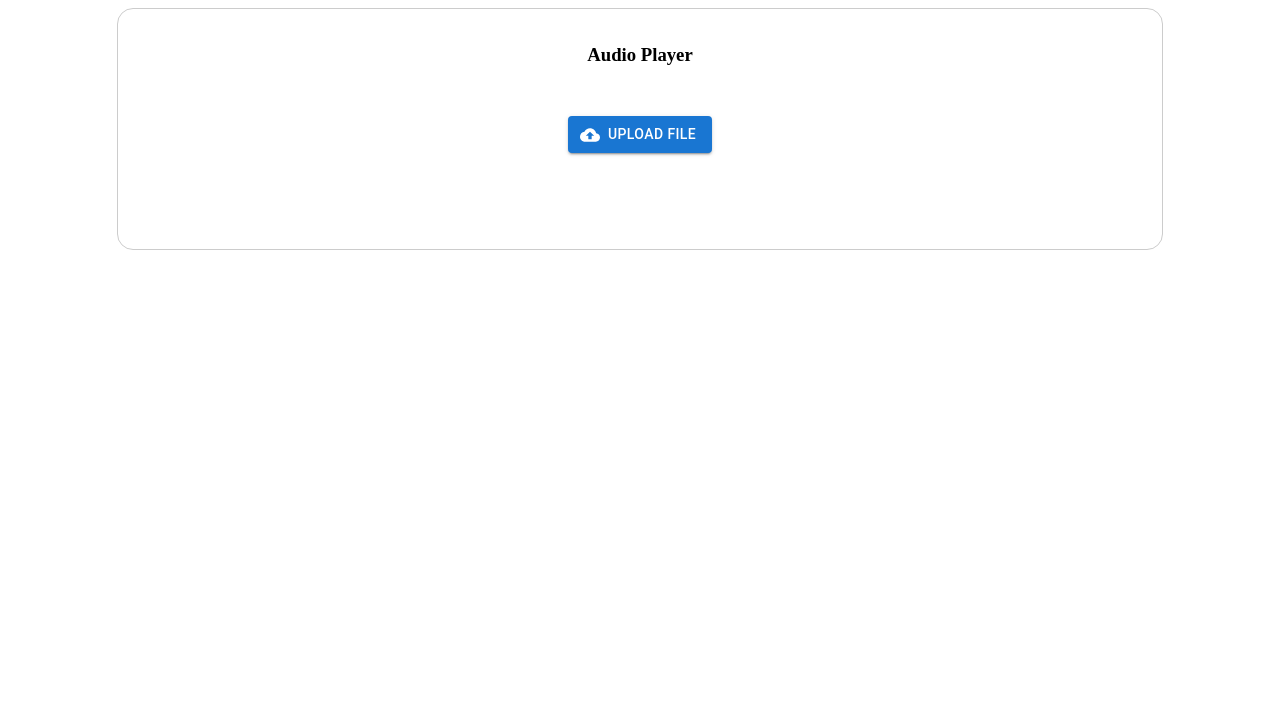
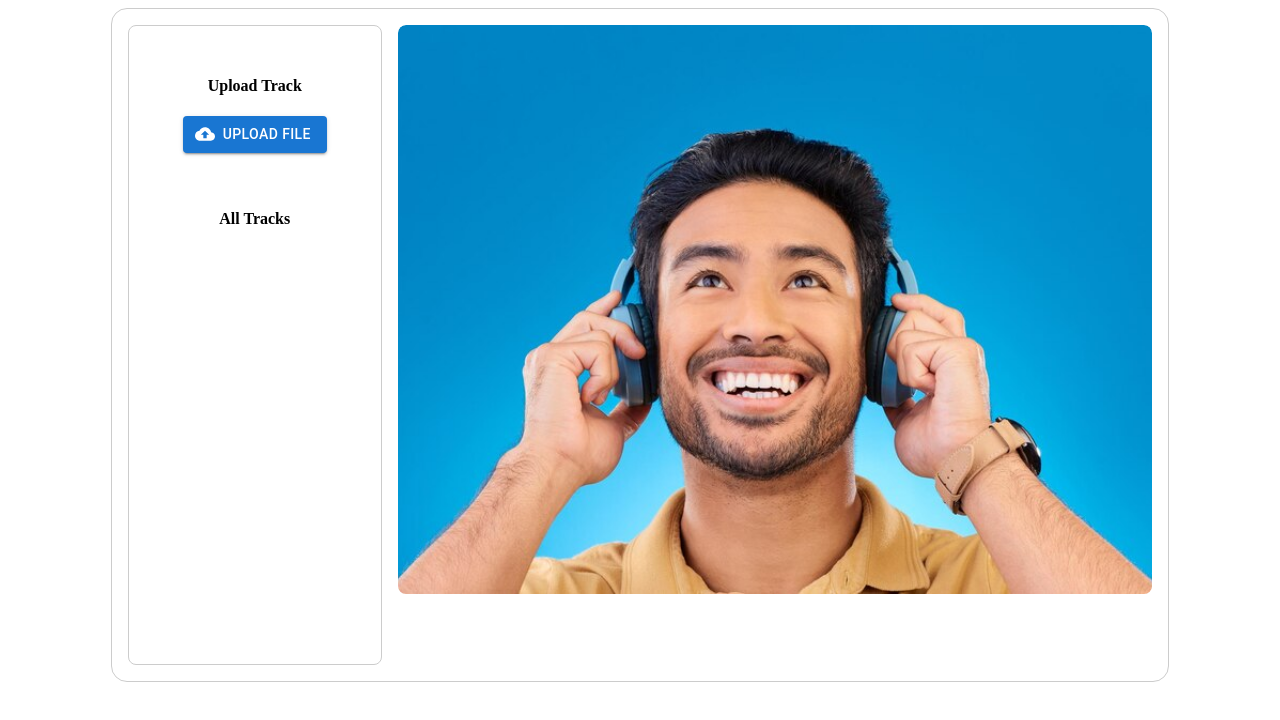
Before and after one commit to Subham7769/Player-IoTReady-, a React (Create React App) app: page / in a window 1280 px wide. Shown: the top 720 px of the page. Built offline with nearby package versions, Linux system fonts and the light colour scheme.

Commit message:
updated code

```diff
--- a/src/Components/Player/Player.css
+++ b/src/Components/Player/Player.css
@@ -1,24 +1,69 @@
-.player{
-display: flex;
-flex-direction: column;
-justify-content: center;
-align-items: center;
-gap: 2rem;
-border: 1px solid #ccc;
-border-radius: 1rem;
-padding: 1rem;
-width: 80%;
-}
-.uploadSection{
-}
-.listSection{
-    width: 100%;
+.playerBody {
     display: flex;
     justify-content: center;
+    gap: 1rem;
+    border: 1px solid #ccc;
+    border-radius: 1rem;
+    padding: 1rem;
+    width: 80vw;
+    height: 80vh;
 }
 
-.playlistTile{
+.trackSection {
+    flex: 0.25;
     display: flex;
     flex-direction: column;
+    justify-content: center;
+    border: 1px solid #ccc;
+    border-radius: 0.5rem;
+}
 
+.uploadSection {
+    flex: 0.25;
+    display: flex;
+    flex-direction: column;
+    justify-content: center;
+    align-items: center;
 }
+
+.listSection {
+    flex: 0.75;
+    display: flex;
+    flex-direction: column;
+    align-items: center;
+    padding: 0.4rem;
+    overflow-y: scroll;
+}
+
+
+.playerSection {
+    flex: 0.75;
+    display: flex;
+    flex-direction: column;
+    justify-content: center;
+    border-radius: 0.5rem;
+    overflow: hidden;
+    gap: 0.5rem;
+}
+
+.trackImage {
+    overflow: hidden;
+    flex: 0.90;
+    height: 80%;
+    width: 100%;
+    border-radius: 0.5rem;
+    background-image: url('./image1.png'); /* Path to your image */
+    background-size: cover; /* Make sure the image covers the entire area */
+    background-position: center; /* Center the image */
+}
+
+.player {
+    flex: 0.10;
+    display: flex;
+    justify-content: center;
+    align-items: center;
+}
+.audioPlayer{
+    width: 100%;
+    height: 100%;
+}
--- a/src/Components/Player/Player.jsx
+++ b/src/Components/Player/Player.jsx
@@ -1,4 +1,4 @@
-import React, { useState } from "react";
+import React, { useState, useRef } from "react";
 import "./Player.css";
 import { styled } from '@mui/material/styles';
 import Button from '@mui/material/Button';
@@ -9,9 +9,11 @@ import ListItemText from '@mui/material/ListItemText';
 import IconButton from '@mui/material/IconButton';
 import PlayCircleFilledWhiteRoundedIcon from '@mui/icons-material/PlayCircleFilledWhiteRounded';
 
+
 const Player = () => {
   const [url, setUrl] = useState(null); // State to store the selected audio URL
   const [playlist, setPlaylist] = useState([]);
+  const audioRef = useRef(null); // Reference to the audio element
 
   const VisuallyHiddenInput = styled('input')({
     clip: 'rect(0 0 0 0)',
@@ -28,7 +30,7 @@ const Player = () => {
   // Function to handle file upload
   const handleChange = (e) => {
     const files = e.target.files;
-
+    console.log(url);
     Promise.all(Array.from(files).map(file => {
       return new Promise((resolve, reject) => {
         const reader = new FileReader();
@@ -48,12 +50,25 @@ const Player = () => {
     });
   };
 
+  // Function to handle clicking on a playlist item
+  const handleClick = (url) => {
 
+    setUrl(null); // Set the URL
+    setTimeout(()=>{
+      setUrl(url)
+    console.log(url);
+    },20)
+    if (audioRef.current) {
+      audioRef.current.play(); // Play the audio
+    }
+  };
 
   return (
-    <div className="player">
-      <h3>Audio Player</h3>
+    <div className="playerBody">
+
+      <div className="trackSection">
         <div className="uploadSection">
+          <h4>Upload Track</h4>
           <Button
             component="label"
             role={undefined}
@@ -66,12 +81,13 @@ const Player = () => {
           </Button>
         </div>
         <div className="listSection">
+          <h4>All Tracks</h4>
           <List sx={{ width: '100%', maxWidth: 360, bgcolor: 'background.paper' }}>
             {playlist.map((item, index) => (
               <ListItem
                 key={index}
                 disableGutters
-              onClick={() =>  setUrl(item.url)} // Pass the URL to handleClick
+                onClick={() => handleClick(item.url)} // Pass the URL to handleClick
                 secondaryAction={
                   <IconButton aria-label="play">
                     <PlayCircleFilledWhiteRoundedIcon />
@@ -83,15 +99,20 @@ const Player = () => {
             ))}
           </List>
         </div>
+      </div>
       <div className="playerSection">
-        {url && ( // Render audio element only if URL is selected
-          <audio controls>
+        <div className="trackImage">
+        </div>
+        <div className="player">
+          {url && (
+            <audio ref={audioRef} controls autoPlay className="audioPlayer">
               <source src={url} type="audio/mpeg" />
               Your browser does not support the audio tag.
             </audio>
           )}
         </div>
       </div>
+    </div>
   );
 };
 
```
Also changed, not shown: src/Components/Player/image1.png (added). Lines whose indentation alone changed are shown as unchanged.
